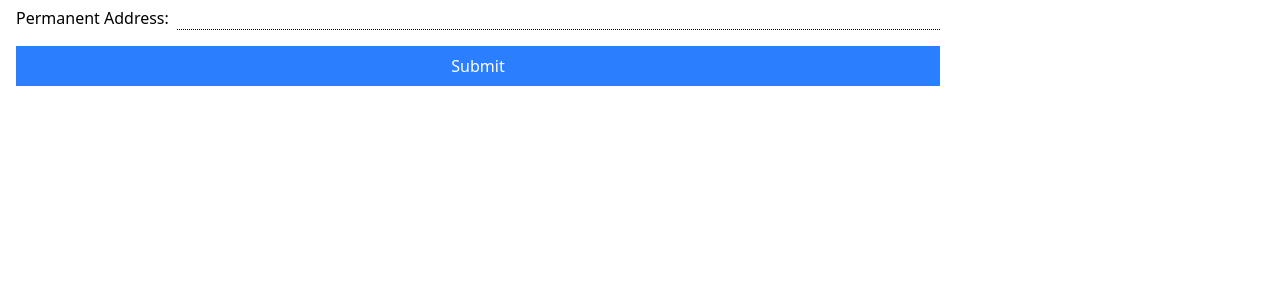
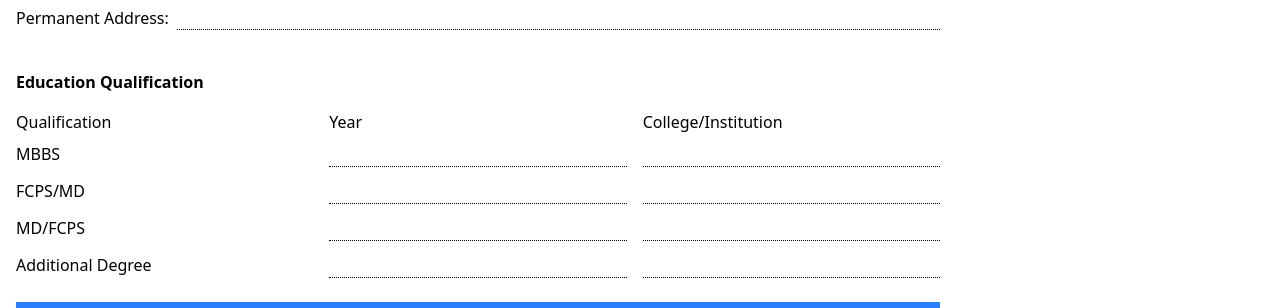
Before and after one commit to TanvirSEF/BCNS, a React (Vite) app: page / in a window 1280 px wide. Shown: the part 644-952 px from the top of the page. Built offline with nearby package versions, Linux system fonts and the light colour scheme.

Commit message:
added education qualification

```diff
--- a/src/pages/Form.jsx
+++ b/src/pages/Form.jsx
@@ -91,6 +91,93 @@ function Form() {
             errors={errors}
           />
 
+          {/* education part  */}
+          <div className="mb-6 mt-6">
+            <h1 className="font-bold mb-4">Education Qualification</h1>
+
+            <div className="grid grid-cols-3 gap-4 mb-2">
+              <h2>Qualification</h2>
+              <h2>Year</h2>
+              <h2>College/Institution</h2>
+            </div>
+
+            {/* Row 1 */}
+            <div className="grid grid-cols-3 gap-4 mb-3">
+              <h1>MBBS</h1>
+              <div>
+                <input
+                  type="text"
+                  {...register("year1")}
+                  className="w-full border-b border-dotted border-black focus:outline-none bg-transparent px-1"
+                />
+              </div>
+              <div>
+                <input
+                  type="text"
+                  {...register("institution1")}
+                  className="w-full border-b border-dotted border-black focus:outline-none bg-transparent px-1"
+                />
+              </div>
+            </div>
+
+            {/* Row 2 */}
+            <div className="grid grid-cols-3 gap-4 mb-3">
+              <h1>FCPS/MD</h1>
+              <div>
+                <input
+                  type="text"
+                  {...register("year2")}
+                  className="w-full border-b border-dotted border-black focus:outline-none bg-transparent px-1"
+                />
+              </div>
+              <div>
+                <input
+                  type="text"
+                  {...register("institution2")}
+                  className="w-full border-b border-dotted border-black focus:outline-none bg-transparent px-1"
+                />
+              </div>
+            </div>
+
+            {/* Row 3 */}
+            <div className="grid grid-cols-3 gap-4 mb-3">
+              <h1>MD/FCPS</h1>
+              <div>
+                <input
+                  type="text"
+                  {...register("year3")}
+                  className="w-full border-b border-dotted border-black focus:outline-none bg-transparent px-1"
+                />
+              </div>
+              <div>
+                <input
+                  type="text"
+                  {...register("institution3")}
+                  className="w-full border-b border-dotted border-black focus:outline-none bg-transparent px-1"
+                />
+              </div>
+            </div>
+
+            {/* Row 4 */}
+            <div className="grid grid-cols-3 gap-4">
+              <h1>Additional Degree</h1>
+              <div>
+                <input
+                  type="text"
+                  {...register("year3")}
+                  className="w-full border-b border-dotted border-black focus:outline-none bg-transparent px-1"
+                />
+              </div>
+              <div>
+                <input
+                  type="text"
+                  {...register("institution3")}
+                  className="w-full border-b border-dotted border-black focus:outline-none bg-transparent px-1"
+                />
+              </div>
+            </div>
+          </div>
+
           <button type="submit" className="bg-blue-500 text-white px-4 py-2">
             Submit
           </button>
```
